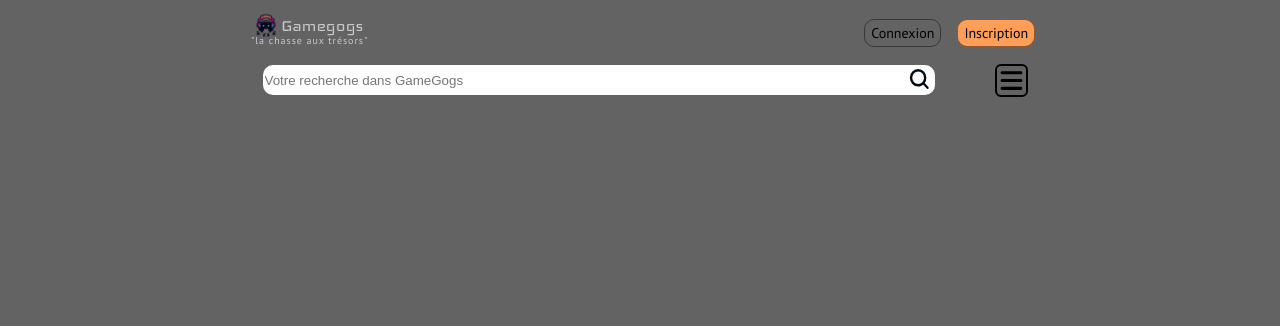
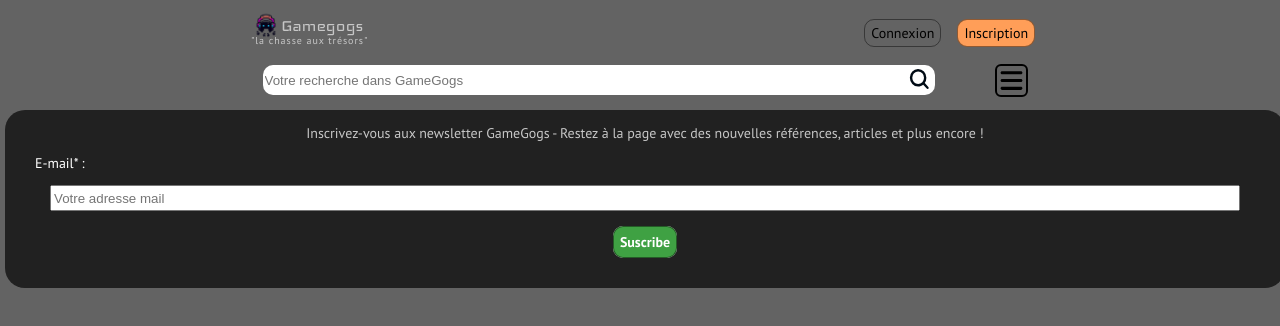
Before and after one commit to tbressel/gamegogs, a Next.js app: page / in a window 1280 px wide. Shown: the top 326 px of the page. Built offline with nearby package versions, Linux system fonts and the light colour scheme.

Commit message:
Creation of the component newsletter

```diff
--- a/app/components/button.tsx
+++ b/app/components/button.tsx
@@ -10,8 +10,6 @@ interface ButtonProps {
 
 export function Button(props: ButtonProps) {
     return  (
-<div>
     <span className={styles[props.type]+' '+styles[props.color]}>{props.name}</span>
-</div>
     )
 }
--- /dev/null
+++ b/app/components/newsletter.tsx
@@ -0,0 +1,24 @@
+import Image from 'next/image';
+import styles from '../styles/components/newsletter.module.scss'
+import { Button } from '../components/button';
+
+
+export function Newsletter() {
+    return (
+        <section className={styles.newsletter__container}>
+            <div className={styles.newsletter__text}>
+                <p>
+                    Inscrivez-vous aux newsletter GameGogs - Restez à la page avec des nouvelles références, articles et plus encore !
+                </p>
+            </div>
+            <form className={styles.newsletter__subcontainer} method="get" action="#">
+                <label htmlFor="emailField">E-mail* :
+                    <input id="emailField" name="email" type="email" placeholder='Votre adresse mail' required/>
+                </label>
+                <button type='submit' formAction="#">
+                    <Button name='Suscribe' type='btn' color='btn__color-green' />
+                </button>
+            </form>
+        </section>
+    )
+}
--- a/app/page.tsx
+++ b/app/page.tsx
@@ -1,12 +1,14 @@
 // import styles from './styles/page.module.scss';
 
 import { Header_v1} from './components/headerv1';
+import { Newsletter } from './components/newsletter';
 
 export default function Page() {
 
   return (
 <>
 <Header_v1 />
+<Newsletter />
 </>
   )
 }
--- a/app/styles/components/button.module.scss
+++ b/app/styles/components/button.module.scss
@@ -13,3 +13,8 @@
 }
 .btn__color-empty {background-color: none;}
 .btn__color-orange {background-color:$clr__orangeFF;}
+.btn__color-green {
+    background-color:$clr__green3F;
+    color: $clr__whiteFF;
+    font-family: 'PTSans-Bold';
+}
--- /dev/null
+++ b/app/styles/components/newsletter.module.scss
@@ -0,0 +1,54 @@
+@import '../variables.scss';
+
+
+.newsletter__container {
+    display: flex;
+    flex-direction: column;
+    justify-content: center;
+    background-color: $clr__black21;
+    border-radius: 20px;
+    margin-left: 5px;
+    margin-right: 5px;
+    padding: 15px;
+    .newsletter__text {
+        text-align: center;
+        font-family: 'PTSans-Regular';
+        font-size: 14px;
+        line-height: 16px;
+
+        p {
+            color: $clr__greyC7;
+        }
+    }
+
+    .newsletter__subcontainer {
+        display: flex;
+        flex-direction: column;
+        justify-content: center;
+        font-family: 'PTSans-Regular';
+        font-size: 14px;
+        padding: 15px;
+
+        label {
+            color: $clr__whiteFF;
+            display: flex;
+            flex-direction: column;
+            justify-content: center;
+          input {
+            height: 20px;
+            margin: 15px;
+          }
+        }
+        button {
+            border: 0;
+            margin-left: auto;
+            margin-right: auto;
+            padding: 0;
+            border-radius: 10px;
+            span {
+               margin: 0;
+            }
+        }
+    }
+
+}
--- a/app/styles/layout.module.scss
+++ b/app/styles/layout.module.scss
@@ -1,4 +1,8 @@
 @import './variables.scss';
 
 
-.body__container {background-color: $clr__grey63;}
+.body__container {
+    background-color: $clr__grey63;
+    min-width: 320px;
+    width: fit-content;
+}
--- a/app/styles/variables.scss
+++ b/app/styles/variables.scss
@@ -5,6 +5,7 @@
     $clr__greyC7: #C7C7C7;
     $clr__whiteFF: #FFFFFF;
     $clr__orangeFF:#FF9E58;
+    $clr__green3F: #3FA143;
 
 
 // définition des fonts
@@ -17,3 +18,7 @@
     font-family: 'PTSans-Regular';
     src: url('../../public/fonts/PT_Sans/PTSans-Regular.ttf');
 }
+@font-face {
+    font-family: 'PTSans-Bold';
+    src: url('../../public/fonts/PT_Sans/PTSans-Bold.ttf');
+}
```
